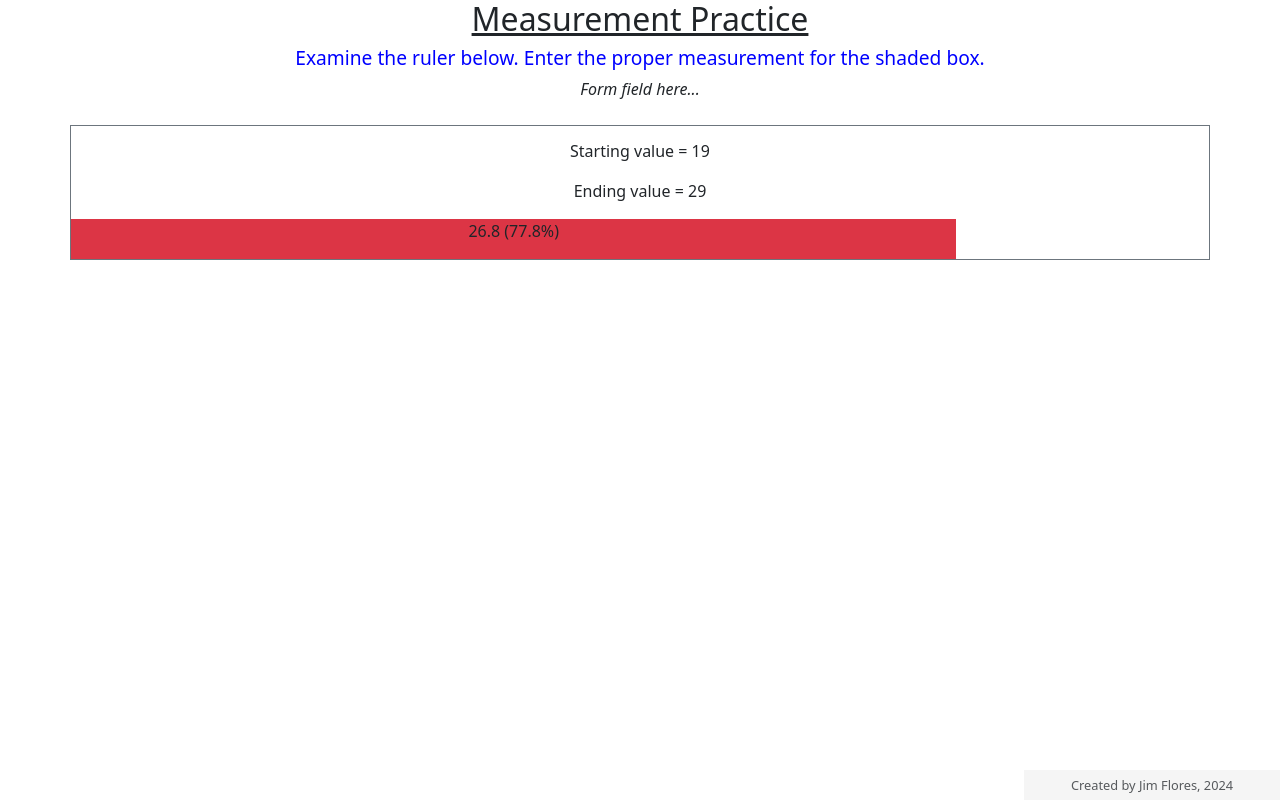
After one commit to jimflores5/Measurement, a Flask app: page /measurement_practice in a window 1280 px wide. The commit adds this page. Run offline with Flask 3, Linux system fonts and the light colour scheme.

Commit message:
Added template for practice page. Experimented with choosing starting and ending values for ruler.

```diff
--- a/main.py
+++ b/main.py
@@ -8,8 +8,16 @@ app.secret_key = 'yrtsimehc'
 
 @app.route('/')
 def index():
-    wide = random.randint(0,100)
-    return render_template('index.html',title='Measurement Practice', wide=wide)
+    return render_template('index.html',title='Measurement Practice')
+
+@app.route('/measurement_practice')
+def measurement():
+    num_divisions = random.choice([1, 10, 100])
+    starting_value = random.randint(0,101)
+    end_value = starting_value + num_divisions
+    wide = round(random.uniform(starting_value, end_value-1)/end_value*100,1)
+    object_length = round(starting_value + wide/100*num_divisions,1)
+    return render_template('measurement_practice.html',title='Measurement Practice', wide = wide, start_value = starting_value, end_value = end_value, object_length = object_length)
 
 if __name__ == '__main__':
     app.run()
--- a/static/style.css
+++ b/static/style.css
@@ -6,6 +6,12 @@
 .main-heading {
     text-decoration: underline;
     font-size: 2.5vw;
+}
+
+.page-instructions {
+    text-align: center;
+    color: blue;
+    font-size: 1.5vw;
 }
 
 .note {
--- /dev/null
+++ b/templates/measurement_practice.html
@@ -0,0 +1,23 @@
+{% extends "base.html" %}
+
+{% block content %}
+    <section class="container">
+        <h1 class = "wrapper text-center main-heading">Measurement Practice</h1>
+        <h2 class="page-instructions">Examine the ruler below. Enter the proper measurement for the shaded box.</h2>
+    </section>
+    <section class="container wrapper text-center">
+        <em>Form field here...</em>
+    </section>
+    <br>
+    <section class="container text-center border border-secondary" style="padding-top: 1%;">
+        <div class="row">
+            <p>Starting value = {{start_value}}</p>
+            <p>Ending value = {{end_value}}</p>
+            <div class="bg-danger" style="max-width: {{wide}}%">
+                <p>{{object_length}} ({{wide}}%)</p>
+            </div>
+        </div>
+    </section>
+    <!-- Vertical & Horizontal rulers: https://codepen.io/Raph285/pen/oNPdPWq -->
+    <!-- Horizontal ruler: https://codepen.io/pbweb/pen/gMQKEK-->
+{% endblock %}
```
Also changed, not shown: templates/index.html (+0 -10 lines).
